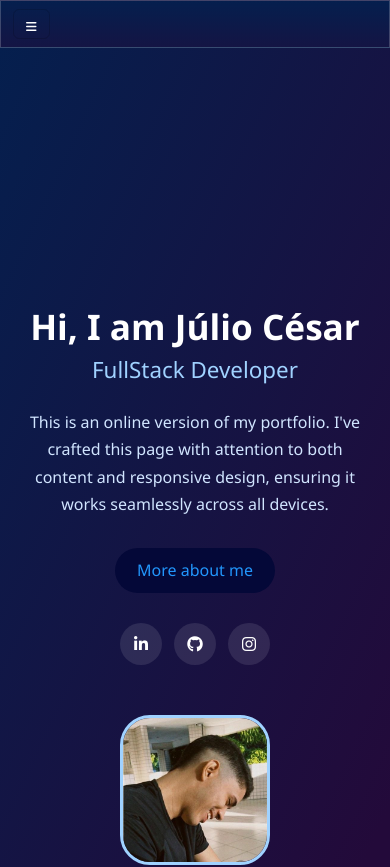
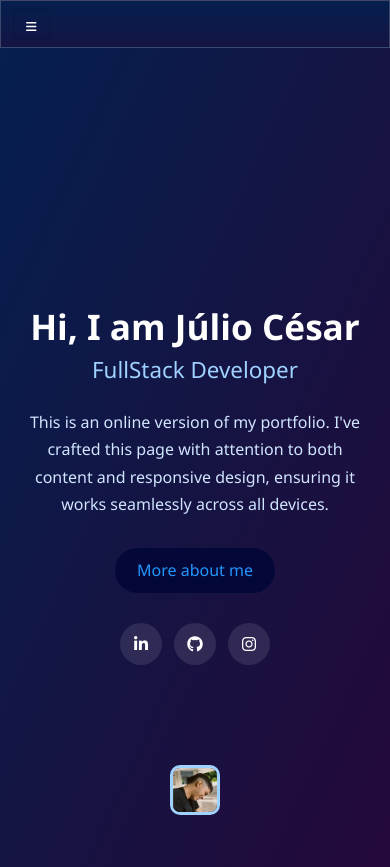
Before and after one commit to juliocbms/myportifolio, an Angular app: page / in a window 390 px wide. Shown: the top 867 px of the page. Built offline with nearby package versions, Linux system fonts and the light colour scheme.

Commit message:
new commit

```diff
--- a/src/app/main-content/main-content.component.scss
+++ b/src/app/main-content/main-content.component.scss
@@ -180,6 +180,8 @@
   .photzin {
     max-height: 150px;
     margin-top: 20px;
+    width: 50px;
+    height: 50px;
     border-radius: 20%;
   }
 }
```
